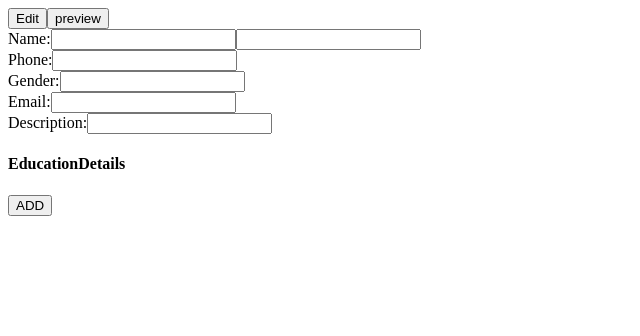
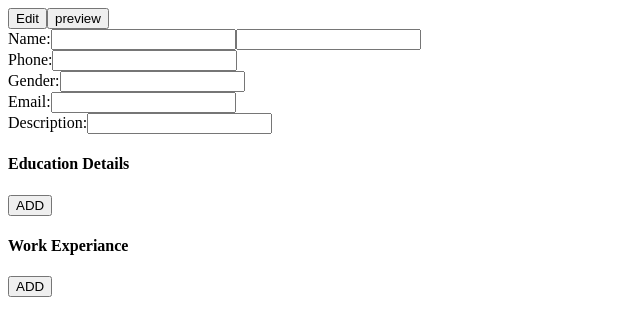
Before and after one commit to abhi2322/CV-React, a React (Create React App) app in the folder CV-APP/: page / in a window 1280 px wide. Shown: the top 336 px of the page, without its empty margins (0-640 px from the left). Built offline with nearby package versions, Linux system fonts and the light colour scheme.

Commit message:
Adding work experiance component

```diff
--- a/CV-APP/src/App.js
+++ b/CV-APP/src/App.js
@@ -1,154 +1,217 @@
-import React,{Component} from 'react';
+import React, { Component } from 'react';
 import EditMode from './components/edit_mode';
 import PreviewMode from './components/preview_mode';
 import uniqid from "uniqid";
 
-class App extends Component{
-  constructor(){
+class App extends Component {
+  constructor() {
     super();
-    this.state={
-      peronalDetails:{
-        firstName:"",
-        secondName:"",
-        phone:"",
-        gender:"",
-        email:"",
-        Description:"",
+    this.state = {
+      peronalDetails: {
+        firstName: "",
+        secondName: "",
+        phone: "",
+        gender: "",
+        email: "",
+        Description: "",
       },
-      educationDetails:[],
-      workExperiance:{
-        company:"",
-        Tile:"",
-        duration:"",
-        EndDate:""
-      },
-      editMode:true
+      educationDetails: [],
+      workExperiance:[],
+      editMode: true
     }
   }
- edit=()=>{
+  edit = () => {
     this.setState({
-     editMode:true
+      editMode: true
     })
   }
-  preview=()=>{
+  preview = () => {
     this.setState({
-      editMode:false
+      editMode: false
     })
     console.log(this.state.peronalDetails)
     console.log(this.state.educationDetails)
+    console.log(this.state.workExperiance)
   }
-  firstNameHandler(ev){
-    const personal=this.state.peronalDetails;
-    personal.firstName=ev.target.value;
+  firstNameHandler(ev) {
+    const personal = this.state.peronalDetails;
+    personal.firstName = ev.target.value;
     this.setState({
-      peronalDetails:personal
+      peronalDetails: personal
     })
   }
-  secondNameHandler(ev){
-    const personal=this.state.peronalDetails;
-    personal.secondName=ev.target.value;
+  secondNameHandler(ev) {
+    const personal = this.state.peronalDetails;
+    personal.secondName = ev.target.value;
     this.setState({
-      peronalDetails:personal
+      peronalDetails: personal
     })
   }
-  phoneHandler(ev){
-    const personal=this.state.peronalDetails;
-    personal.phone=ev.target.value;
+  phoneHandler(ev) {
+    const personal = this.state.peronalDetails;
+    personal.phone = ev.target.value;
     this.setState({
-      peronalDetails:personal
+      peronalDetails: personal
     })
   }
-  genderHandler(ev){
-    const personal=this.state.peronalDetails;
-    personal.gender=ev.target.value;
+  genderHandler(ev) {
+    const personal = this.state.peronalDetails;
+    personal.gender = ev.target.value;
     this.setState({
-      peronalDetails:personal
+      peronalDetails: personal
     })
   }
-  emailHandler(ev){
-    const personal=this.state.peronalDetails;
-    personal.email=ev.target.value;
+  emailHandler(ev) {
+    const personal = this.state.peronalDetails;
+    personal.email = ev.target.value;
     this.setState({
-      peronalDetails:personal
+      peronalDetails: personal
     })
   }
-  descriptionHandler(ev){
-    const personal=this.state.peronalDetails;
-    personal.Description=ev.target.value;
+  descriptionHandler(ev) {
+    const personal = this.state.peronalDetails;
+    personal.Description = ev.target.value;
     this.setState({
-      peronalDetails:personal
+      peronalDetails: personal
     })
   }
-  schoolHandler(ev,id){
-    let len=this.state.educationDetails.length
-    const education=this.state.educationDetails
-      for(let i=0;i<len;i++){
-        if(education[i].id===id){
-        education[i].school=ev.target.value;
+  schoolHandler(ev, id) {
+    let len = this.state.educationDetails.length
+    const education = this.state.educationDetails
+    for (let i = 0; i < len; i++) {
+      if (education[i].id === id) {
+        education[i].school = ev.target.value;
         this.setState({
-          educationDetails:education
+          educationDetails: education
         })
       }
     }
   }
-  degreeHandler(ev,id){
-    let len=this.state.educationDetails.length
-    const education=this.state.educationDetails
-      for(let i=0;i<len;i++){
-        if(education[i].id===id){
-        education[i].Degree=ev.target.value;
+  degreeHandler(ev, id) {
+    let len = this.state.educationDetails.length
+    const education = this.state.educationDetails
+    for (let i = 0; i < len; i++) {
+      if (education[i].id === id) {
+        education[i].Degree = ev.target.value;
         this.setState({
-          educationDetails:education
+          educationDetails: education
         })
       }
     }
   }
-  durationHandler(ev,id){
-    let len=this.state.educationDetails.length
-    const education=this.state.educationDetails
-      for(let i=0;i<len;i++){
-        if(education[i].id===id){
-        education[i].duration=ev.target.value;
+  durationHandler(ev, id) {
+    let len = this.state.educationDetails.length
+    const education = this.state.educationDetails
+    for (let i = 0; i < len; i++) {
+      if (education[i].id === id) {
+        education[i].duration = ev.target.value;
         this.setState({
-          educationDetails:education
+          educationDetails: education
         })
       }
     }
   }
 
-  educationHAndler(){
-    const education={
-      id:uniqid(),
-      school:"",
-      Degree:"",
-      duration:"",
+  companyHandler(ev, id) {
+    const work = this.state.workExperiance
+    let len = work.length
+    for (let i = 0; i < len; i++) {
+      if (work[i].id === id) {
+        work[i].company = ev.target.value;
+        this.setState({
+          workExperiance: work
+        })
+      }
+    }
+  }
+  titleHandler(ev, id) {
+    const work = this.state.workExperiance
+    let len = work.length
+    for (let i = 0; i < len; i++) {
+      if (work[i].id === id) {
+        work[i].Title = ev.target.value;
+        this.setState({
+          workExperiance: work
+        })
+      }
+    }
+  }
+  companyDurationHandler(ev, id) {
+    const work = this.state.workExperiance
+    let len = work.length
+    for (let i = 0; i < len; i++) {
+      if (work[i].id === id) {
+        work[i].duration = ev.target.value;
+        this.setState({
+          workExperiance: work
+        })
+      }
+    }
+  }
+  endDateHandler(ev, id) {
+    const work = this.state.workExperiance
+    let len = work.length
+    for (let i = 0; i < len; i++) {
+      if (work[i].id === id) {
+        work[i].EndDate = ev.target.value;
+        this.setState({
+          workExperiance: work
+        })
+      }
+    }
+  }
+
+  educationHandler() {
+    const education = {
+      id: uniqid(),
+      school: "",
+      Degree: "",
+      duration: "",
     }
     this.setState({
-      educationDetails:this.state.educationDetails.concat(education)
+      educationDetails: this.state.educationDetails.concat(education)
+    })
+  }
+  workHandler(){
+    const work={
+        id:uniqid(),
+        company: "",
+        Title: "",
+        duration: "",
+        EndDate: ""
+    }
+    this.setState({
+      workExperiance:this.state.workExperiance.concat(work)
     })
   }
 
-  render(){
-    let mode=null
-    if(this.state.editMode){
-      mode=<EditMode
-              educationHandler={()=>{this.educationHAndler()}}
+  render() {
+    let mode = null
+    if (this.state.editMode) {
+      mode = <EditMode
+        educationHandler={() => { this.educationHandler() }}
+        workHandler={()=>{this.workHandler()}}
         personalDetails={this.state.peronalDetails}
         educationDetails={this.state.educationDetails}
-              firstNameHandler={(ev)=>{this.firstNameHandler(ev)}}
-              secondNameHandler={(ev)=>{this.secondNameHandler(ev)}}
-              phoneHandler={(ev)=>{this.phoneHandler(ev)}}
-              genderHandler={(ev)=>{this.genderHandler(ev)}}
-              emailHandler={(ev)=>{this.emailHandler(ev)}}
-              descriptionHandler={(ev)=>{this.descriptionHandler(ev)}}
-              schoolHandler={(ev,id)=>{this.schoolHandler(ev,id)}}
-              degreeHandler={(ev,id)=>{this.degreeHandler(ev,id)}}
-              durationHandler={(ev,id)=>{this.durationHandler(ev,id)}}
+        workExperiance={this.state.workExperiance}
+        firstNameHandler={(ev) => { this.firstNameHandler(ev) }}
+        secondNameHandler={(ev) => { this.secondNameHandler(ev) }}
+        phoneHandler={(ev) => { this.phoneHandler(ev) }}
+        genderHandler={(ev) => { this.genderHandler(ev) }}
+        emailHandler={(ev) => { this.emailHandler(ev) }}
+        descriptionHandler={(ev) => { this.descriptionHandler(ev) }}
+        schoolHandler={(ev, id) => { this.schoolHandler(ev, id) }}
+        degreeHandler={(ev, id) => { this.degreeHandler(ev, id) }}
+        durationHandler={(ev, id) => { this.durationHandler(ev, id) }}
+        companyHandler={(ev,id)=>{this.companyHandler(ev,id)}}
+        titleHandler={(ev,id)=>{this.titleHandler(ev,id)}}
+        companyDurationHandler={(ev,id)=>{this.companyDurationHandler(ev,id)}}
+        endDateHandler={(ev,id)=>{this.endDateHandler(ev,id)}}
       />
-    }else{
-      mode=<PreviewMode />
+    } else {
+      mode = <PreviewMode />
     }
-    return(
+    return (
       <div>
         <button onClick={this.edit}>Edit</button>
         <button onClick={this.preview}>preview</button>
--- a/CV-APP/src/components/edit_mode.js
+++ b/CV-APP/src/components/edit_mode.js
@@ -1,6 +1,7 @@
 import React,{Component} from 'react';
 import PersonalInfo from './personal_info';
 import EducationDetails from './education_details';
+import WorkExperianceComponent from './work_experiance';
 
 class EditMode extends Component{
 
@@ -16,20 +17,37 @@ class EditMode extends Component{
             emailHandler={(ev)=>{this.props.emailHandler(ev)}}
             descriptionHandler={(ev)=>{this.props.descriptionHandler(ev)}}
         />
-        <h4>EducationDetails</h4>
+        <h4>Education Details</h4>
         <button onClick={this.props.educationHandler}>ADD</button>
         {this.props.educationDetails.map((items)=>{
             const id=items.id
             return(
                 <EducationDetails
-                key={id}
-                educationDetails={items}
-                schoolHandler={(ev)=>{this.props.schoolHandler(ev,id)}}
-                degreeHandler={(ev)=>{this.props.degreeHandler(ev,id)}}
-                durationHandler={(ev)=>{this.props.durationHandler(ev,id)}}
+                    key={id}
+                    educationDetails={items}
+                    schoolHandler={(ev)=>{this.props.schoolHandler(ev,id)}}
+                    degreeHandler={(ev)=>{this.props.degreeHandler(ev,id)}}
+                    durationHandler={(ev)=>{this.props.durationHandler(ev,id)}}
                 />
             )
         })}
+        <h4>Work Experiance</h4>
+        <button onClick={this.props.workHandler}>ADD</button>
+        {
+            this.props.workExperiance.map((work)=>{
+                const id=work.id
+                return(
+                    <WorkExperianceComponent
+                        key={id}
+                        workExperiance={work}
+                        companyHandler={(ev)=>{this.props.companyHandler(ev,id)}}
+                        titleHandler={(ev)=>{this.props.titleHandler(ev,id)}}
+                        companyDurationHandler={(ev)=>{this.props.companyDurationHandler(ev,id)}}
+                        endDateHandler={(ev)=>{this.props.endDateHandler(ev,id)}}
+                    />
+                )
+            })
+        }
         </div>
 
       )
--- a/CV-APP/src/components/work_experiance.js
+++ b/CV-APP/src/components/work_experiance.js
@@ -0,0 +1,29 @@
+function WorkExperianceComponent(props){
+    return(
+        <div>
+            <label>Company</label>
+            <input
+                value={props.workExperiance.company}
+                onChange={props.companyHandler}
+            />
+            <br/>
+            <label>Title</label>
+            <input
+                value={props.workExperiance.Title}
+                onChange={props.titleHandler}
+            />
+            <br/>
+            <label>Duration</label>
+            <input
+                value={props.workExperiance.duration}
+                onChange={props.companyDurationHandler}
+            />
+            <label>End Date</label>
+            <input
+                value={props.workExperiance.EndDate}
+                onChange={props.endDateHandler}
+            />
+        </div>
+    )
+}
+export default WorkExperianceComponent
```
Also changed, not shown: CV-APP/src/components/education_details.js (+14 -4 lines), CV-APP/src/components/personal_info.js (+28 -6 lines). Lines whose indentation alone changed are shown as unchanged.
